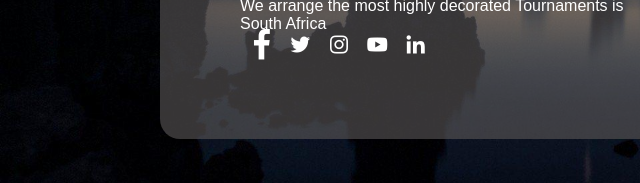
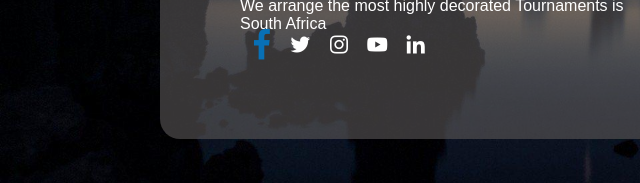
Before and after one commit to Molepo21/animated_login, a plain HTML site: page index.html in a window 1280 px wide. In both pictures the pointer is over the icon 262 px from the left and 601 px from the top of the page. Shown: the part 556-739 px from the top of the page, 0-640 px from the left. Drawn offline with nearby package versions, Linux system fonts and the light colour scheme.

Commit message:
i made hover changes

```diff
--- a/style.css
+++ b/style.css
@@ -163,7 +163,7 @@ body {
 }
 .social-icons a:hover i{
    transform: scale(1.7);
-   color: #fff;
+   color: #0870b6;
 }
 /* Sign in section */
 .container .login-section{
```
